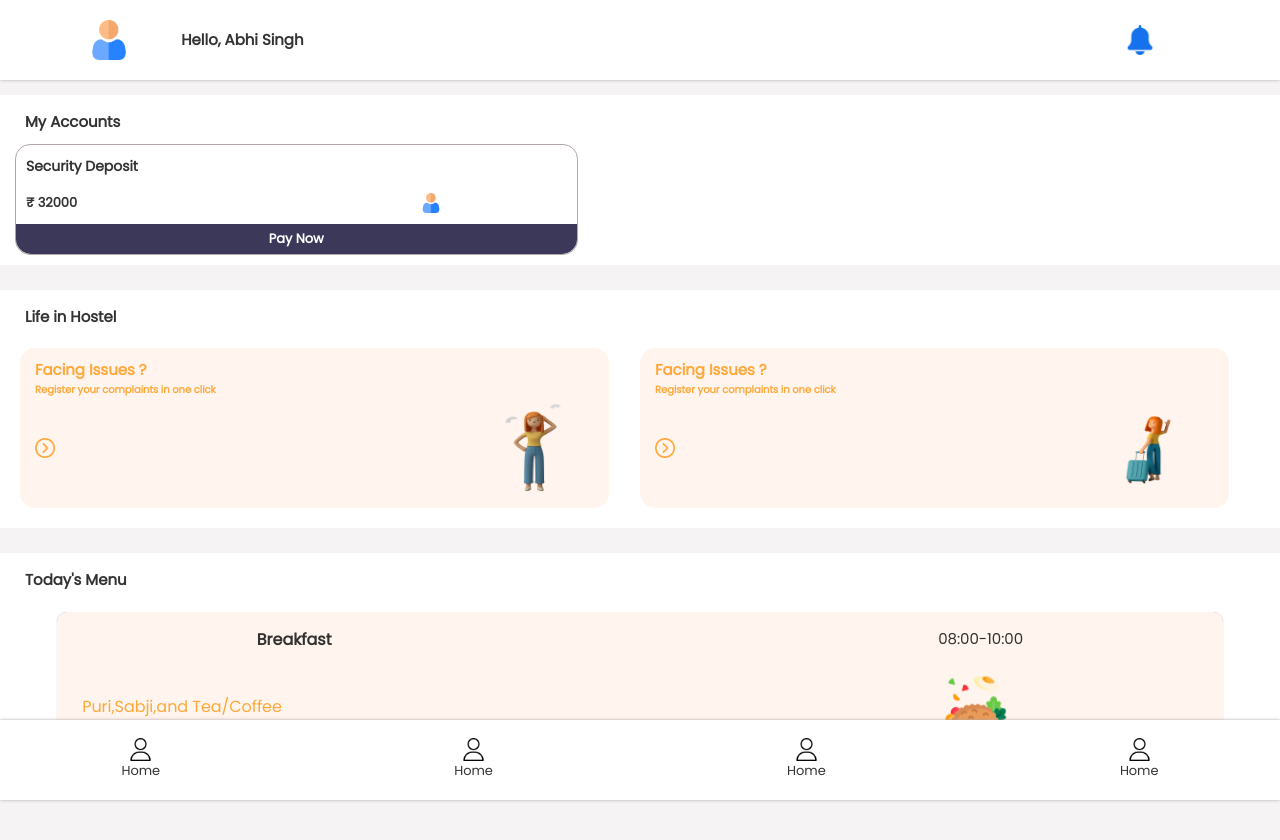
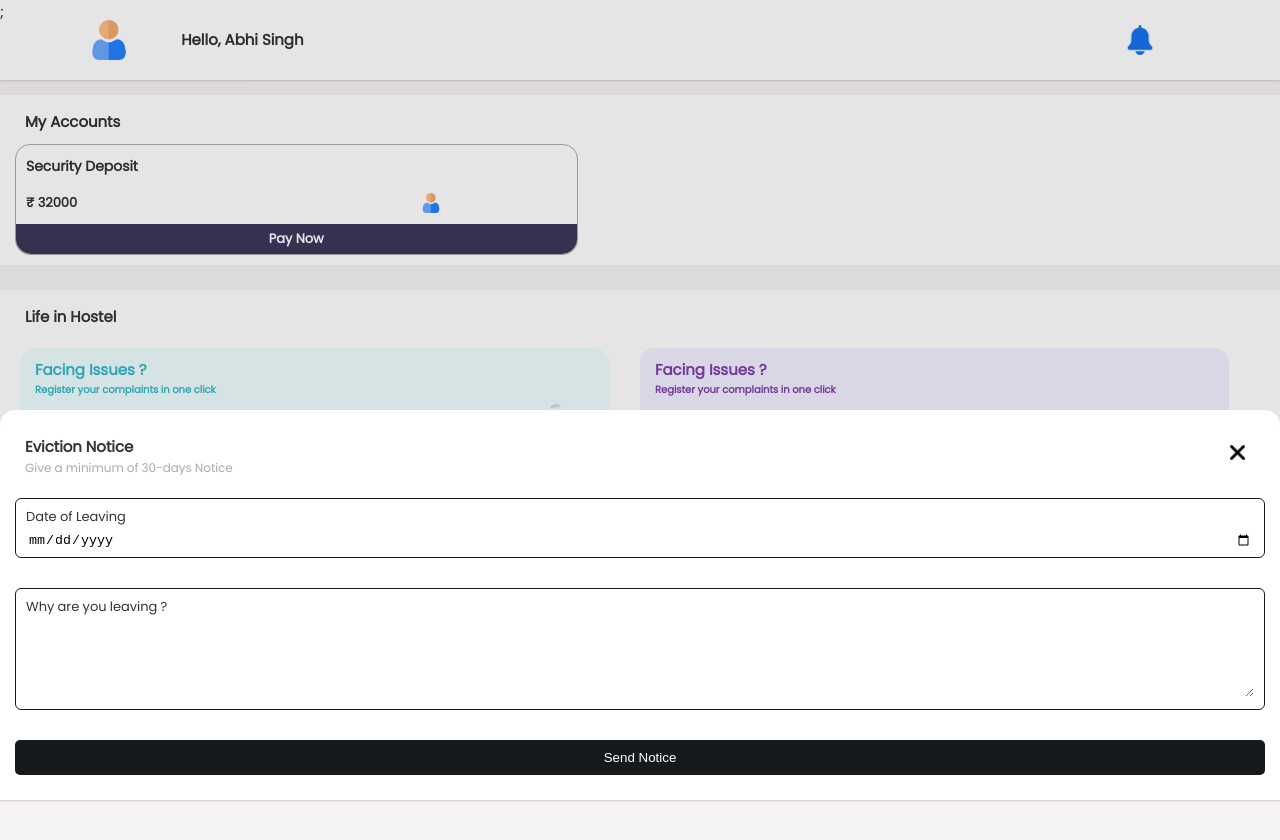
Before and after one commit to codeWithJooy/Rentfrontend, a React (Create React App) app: page /student in a window 1280 px wide. Shown: the top 840 px of the page. Built offline with nearby package versions, Linux system fonts and the light colour scheme.

Commit message:
Student Page Changes

```diff
--- a/src/Components/Student/HostelLife/HostelLife.js
+++ b/src/Components/Student/HostelLife/HostelLife.js
@@ -20,14 +20,14 @@ const HostelLife = () => {
         <Slider {...settings}>
           <HostelCard
             title={"Facing Issues ?"}
-            fg={"#ffa839"}
-            bg={"#fff4ee"}
+            fg={"#33B8C8"}
+            bg={"#EEFDFF"}
             icon={"Assets/Students/complaint.png"}
           />
           <HostelCard
             title={"Facing Issues ?"}
-            fg={"#ffa839"}
-            bg={"#fff4ee"}
+            fg={"#803EAA"}
+            bg={"#F2EEFF"}
             icon={"Assets/Students/nightout.png"}
           />
           <HostelCard
--- /dev/null
+++ b/src/Components/Student/StudentExtra/Eviction.js
@@ -0,0 +1,42 @@
+import React from "react";
+import "./HostFriend.css";
+
+const Eviction = ({ setEviction }) => {
+  return (
+    <div className="extraUnitBg">
+      <div className="extraUnitMainSection">
+        <div className="extraUnitTop">
+          <img
+            src="Assets/Students/close.png"
+            onClick={() => setEviction(false)}
+          />
+          <div className="extraUnitHeader">
+            <p>Eviction Notice </p>
+          </div>
+          <div className="extraUnitSub">
+            <p>Give a minimum of 30-days Notice</p>
+          </div>
+        </div>
+
+        <div className="extraUnitData">
+          <div className="extraUnitInput">
+            <label>Date of Leaving</label>
+            <input type="date" />
+          </div>
+        </div>
+        <div className="extraUnitData">
+          <div className="extraUnitInput">
+            <label>Why are you leaving ?</label>
+            <textarea></textarea>
+          </div>
+        </div>
+        <div className="extraUnitData">
+          <button>Send Notice</button>
+        </div>
+      </div>
+      ;
+    </div>
+  );
+};
+
+export default Eviction;
--- /dev/null
+++ b/src/Components/Student/StudentExtra/HostFriend.css
@@ -0,0 +1,81 @@
+.extraUnitBg {
+  width: 100%;
+  height: 100vh;
+  position: fixed;
+  bottom: 0px;
+  left: 0px;
+  z-index: 1000;
+  background-color: rgba(0, 0, 0, 0.1);
+}
+.extraUnitMainSection {
+  width: 100%;
+  min-height: 10vh;
+  padding: 15px;
+  position: fixed;
+  bottom: 0;
+  left: 0;
+  z-index: 10000;
+  background-color: #fff;
+  border-top-left-radius: 15px;
+  border-top-right-radius: 15px;
+}
+.extraUnitTop {
+  width: 100%;
+  position: relative;
+  padding: 10px;
+}
+.extraUnitTop img {
+  position: absolute;
+  right: 20px;
+  top: 20px;
+  width: 15px;
+  height: 15px;
+  cursor: pointer;
+}
+.extraUnitHeader {
+  width: 100%;
+  font-size: 15px;
+  font-weight: bold;
+}
+.extraUnitSub {
+  width: 100%;
+  font-size: 12px;
+  color: #b1a7a6;
+}
+
+.extraUnitData {
+  width: 100%;
+  padding: 10px 0px;
+}
+.extraUnitInput {
+  width: 100%;
+  padding: 5px 10px;
+  border: 1px solid #161a1d;
+  border-radius: 6px;
+  margin-bottom: 10px;
+}
+.extraUnitInput label {
+  font-size: 13px;
+  margin-bottom: 10px;
+}
+.extraUnitInput input {
+  width: 100%;
+  border: none;
+  outline: none;
+  padding: 2px;
+}
+.extraUnitInput textarea {
+  width: 100%;
+  border: none;
+  outline: none;
+  padding: 2px;
+  height: 80px;
+}
+.extraUnitData button {
+  width: 100%;
+  background-color: #161a1d;
+  color: #fff;
+  border-radius: 5px;
+  border: none;
+  padding: 10px;
+}
--- /dev/null
+++ b/src/Components/Student/StudentExtra/HostFriend.js
@@ -0,0 +1,39 @@
+import React from "react";
+import "./HostFriend.css";
+
+const HostFriend = ({ setHost }) => {
+  return (
+    <div className="extraUnitBg">
+      <div className="extraUnitMainSection">
+        <div className="extraUnitTop">
+          <img src="Assets/Students/close.png" onClick={() => setHost(false)} />
+          <div className="extraUnitHeader">
+            <p>Host A friend </p>
+          </div>
+          <div className="extraUnitSub">
+            <p>Specify a Time and Invite your friend over.</p>
+          </div>
+        </div>
+
+        <div className="extraUnitData">
+          <div className="extraUnitInput">
+            <label>Friend's Name</label>
+            <input type="text" />
+          </div>
+        </div>
+        <div className="extraUnitData">
+          <div className="extraUnitInput">
+            <label>Phone Number</label>
+            <input type="number" />
+          </div>
+        </div>
+        <div className="extraUnitData">
+          <button>Host Friend</button>
+        </div>
+      </div>
+      ;
+    </div>
+  );
+};
+
+export default HostFriend;
--- a/src/Pages/Student/Student.js
+++ b/src/Pages/Student/Student.js
@@ -5,8 +5,11 @@ import MyAccount from "../../Components/Student/MyAccount/MyAccount";
 import "./Student.css";
 import StudentMenu from "../../Components/Student/StudentMenu/StudentMenu";
 import HostelLife from "../../Components/Student/HostelLife/HostelLife";
-
+import HostFriend from "../../Components/Student/StudentExtra/HostFriend";
+import Eviction from "../../Components/Student/StudentExtra/Eviction";
 const Student = () => {
+  const [host, setHost] = useState(false);
+  const [eviction, setEviction] = useState(true);
   return (
     <div className="studentMain">
       <StudentHeader />
@@ -15,6 +18,8 @@ const Student = () => {
         <HostelLife />
         <StudentMenu />
       </div>
+      {host && <HostFriend setHost={setHost} />}
+      {eviction && <Eviction setEviction={setEviction} />}
       <StudentFooter />
     </div>
   );
```
Also changed, not shown: public/Assets/Students/close.png (added).
